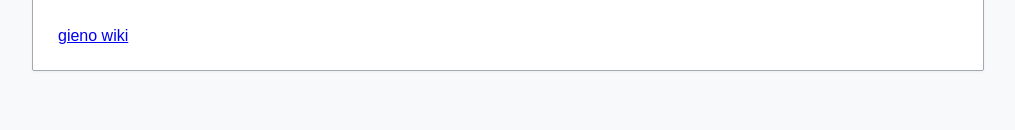
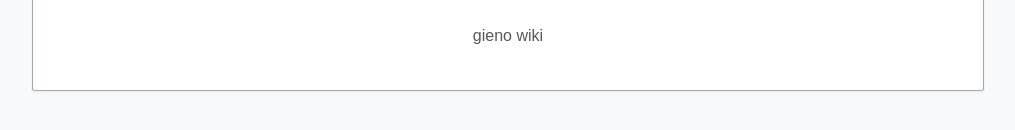
Before and after one commit to Ir0xWare/ravenlib.github.io, a plain HTML site: page index.html in a window 1280 px wide. Shown: the part 240-370 px from the top of the page, without its empty margins (132-1147 px from the left). Drawn offline with Linux system fonts and the light colour scheme.

Commit message:
Update style.css

```diff
--- a/style.css
+++ b/style.css
@@ -53,3 +53,22 @@ body {
     /* Styles for main content area can be added here */
     padding-top: 10px;
 }
+
+.wiki-link-container {
+    text-align: center;
+    margin-bottom: 20px;
+}
+
+.wiki-link {
+    color: #54595d; /* Grey color for unvisited link */
+    text-decoration: none;
+    font-size: 16px;
+}
+
+.wiki-link:visited {
+    color: #663399; /* Purple color for visited link */
+}
+
+.wiki-link:hover {
+    text-decoration: underline;
+}
```
